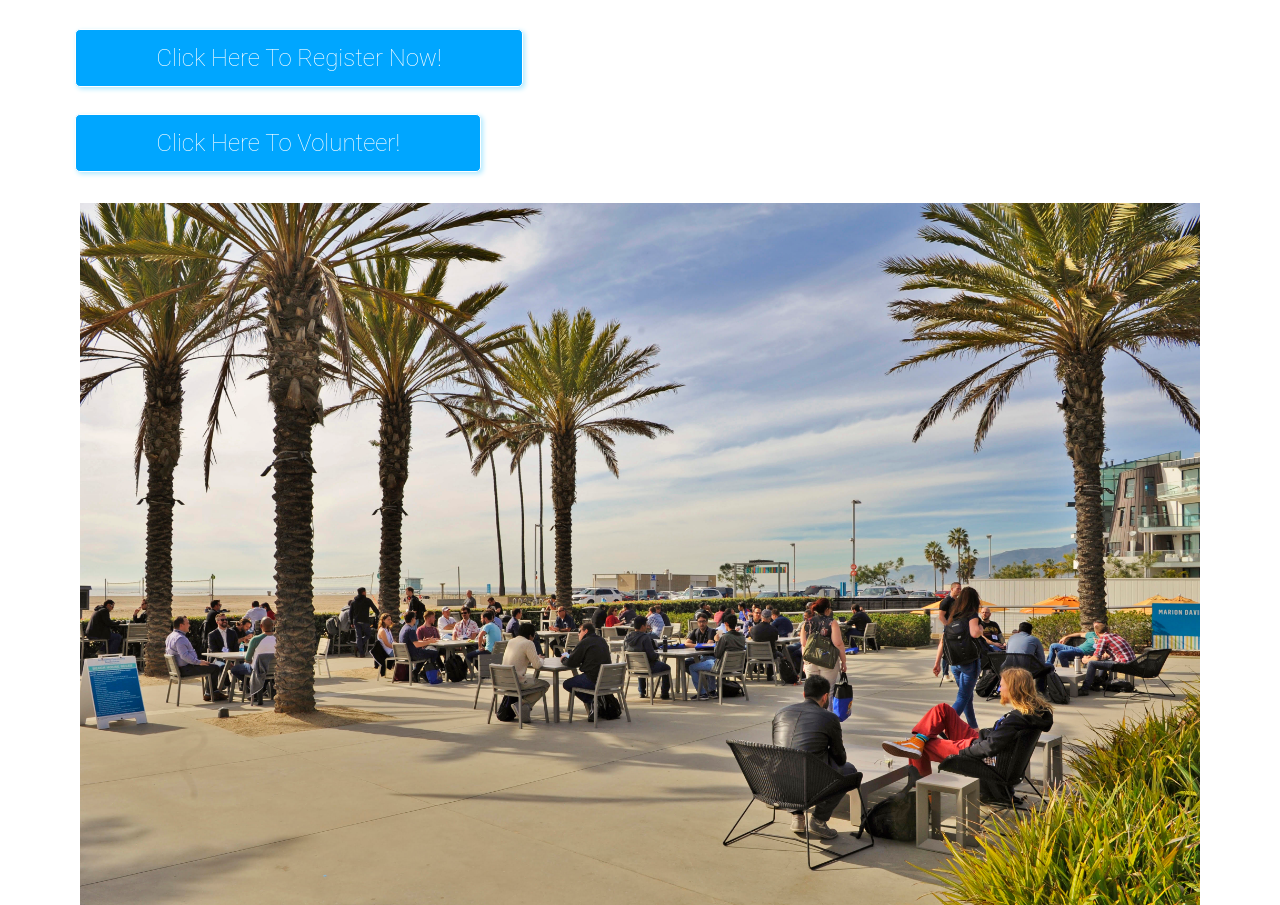
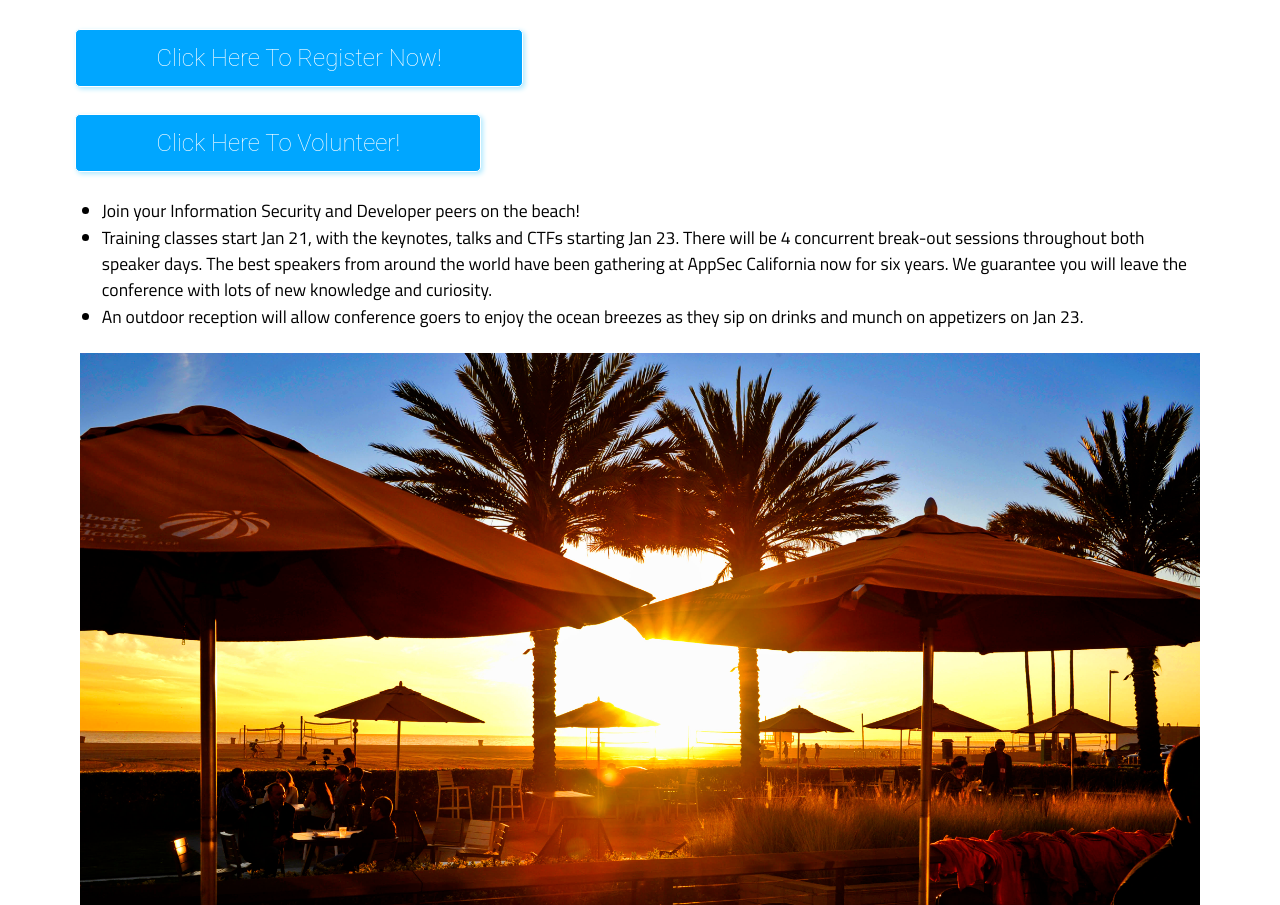
Before and after one commit to OWASP/2020-appseccalifornia, a Jekyll site: the page built from index.html, in a window 1280 px wide. Shown: the part 929-1834 px from the top of the page. Built offline with Jekyll 4.4.1, drawn with Linux system fonts in a browser that asks for light colours; some web fonts are replaced; comment, search, counter and statistics services are not loaded.

Commit message:
removing photo

```diff
--- a/index.html
+++ b/index.html
@@ -15,8 +15,6 @@ permalink: /
 <div class="row" align="left"><button padding="10px" name="cftButton" class="button" onclick="window.location.href='https://www.eventbrite.com/e/appsec-california-2020-tickets-77058946383?aff=ebdssbdestsearch';">Click Here To Register Now!</button></div>
 <br>
 <div class="row" align="left"><button padding="10px" name="cftButton" class="button" onclick="window.location.href='https://signup.com/go/QGXzxkB';">Click Here To Volunteer!</button></div>
-<br>
-<div class="row" align="center"><img src="../assets/images/seatingarea.jpg" width="100%" style="padding:5px;"></div>
 <br>
 <div class="row">
 <ul>
```
